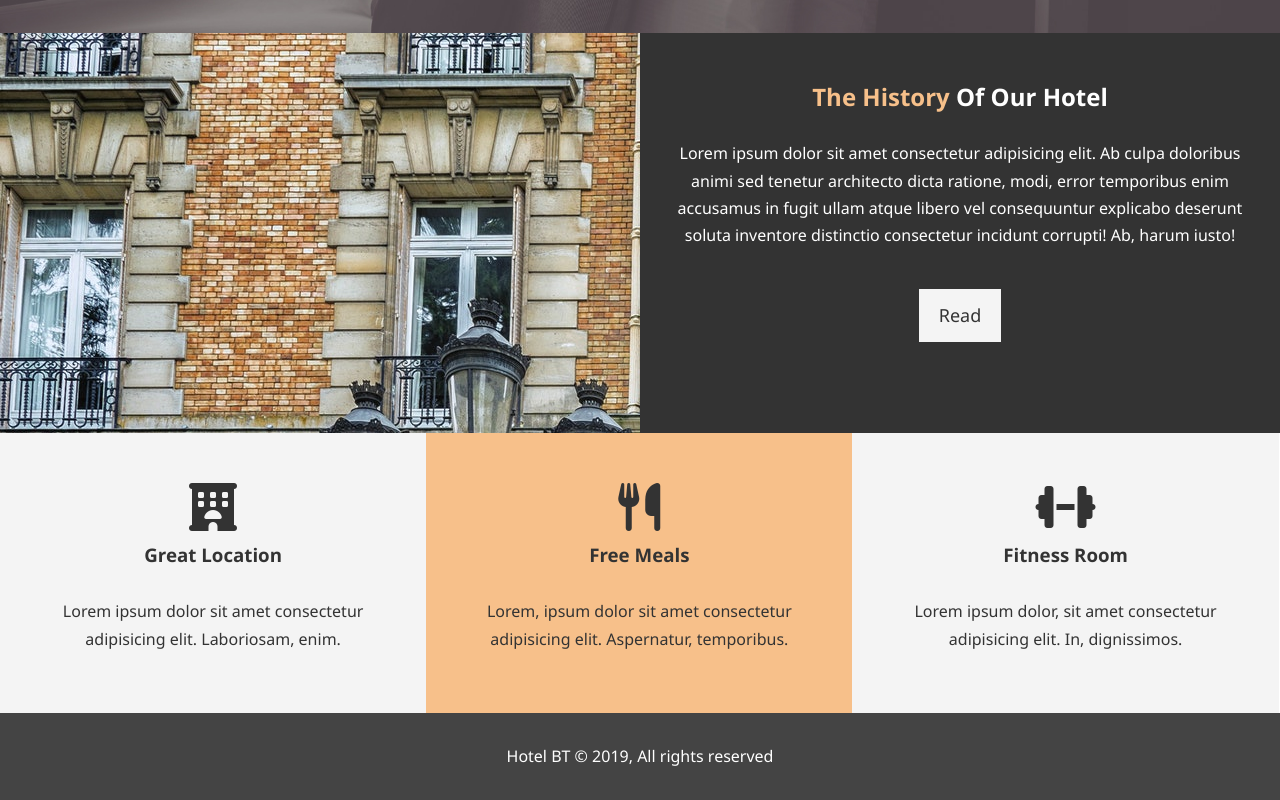
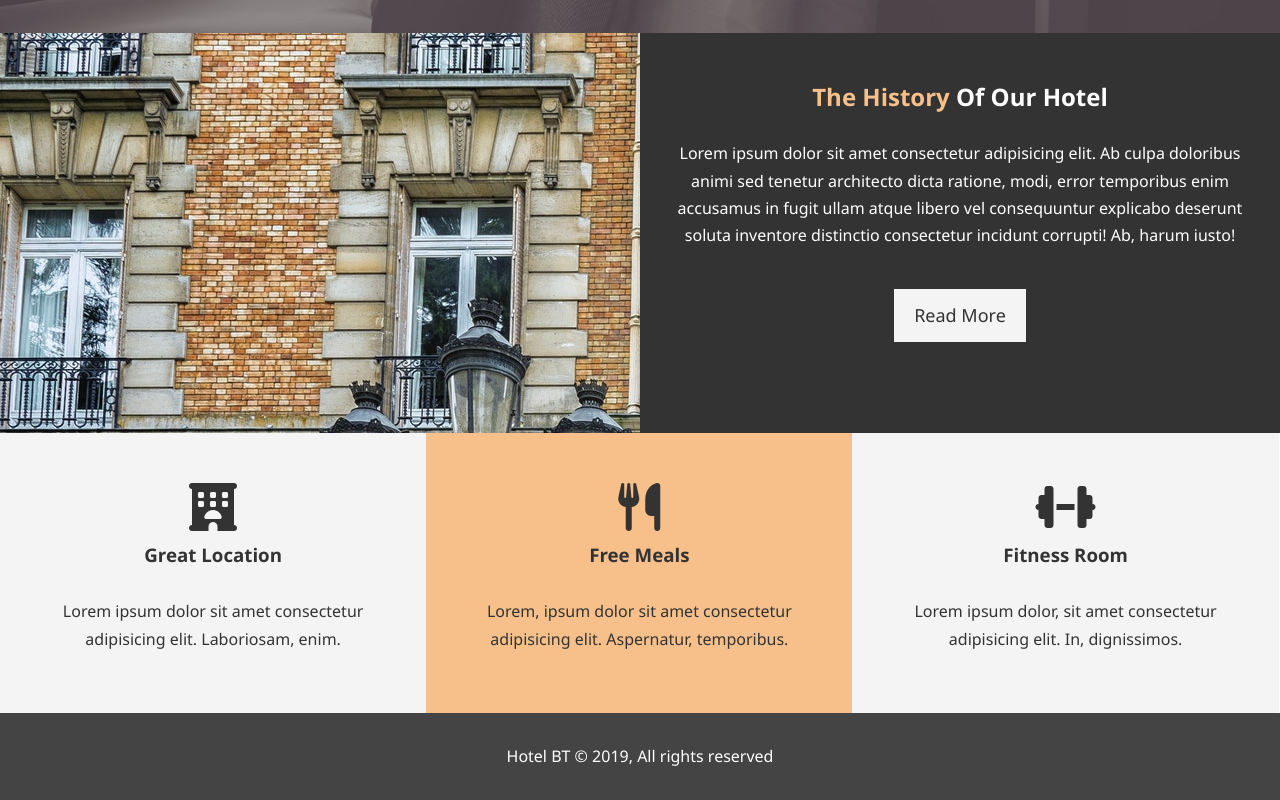
Before and after one commit to lutfullo676767/hotel, a plain HTML site: page index.html in a window 1280 px wide. Shown: the part 634-1434 px from the top of the page. Drawn offline with Linux system fonts and the light colour scheme.

Commit message:
Yana qaytarib qo'ydim

```diff
--- a/index.html
+++ b/index.html
@@ -41,7 +41,7 @@
             <p>
                 Lorem ipsum dolor sit amet consectetur adipisicing elit. Ab culpa doloribus animi sed tenetur architecto dicta ratione, modi, error temporibus enim accusamus in fugit ullam atque libero vel consequuntur explicabo deserunt soluta inventore distinctio consectetur incidunt corrupti! Ab, harum iusto!
             </p>
-            <a href="about.html" class="btn btn-light">Read</a>
+            <a href="about.html" class="btn btn-light">Read More</a>
         </div>
     </section>
     <section id="features">
```
